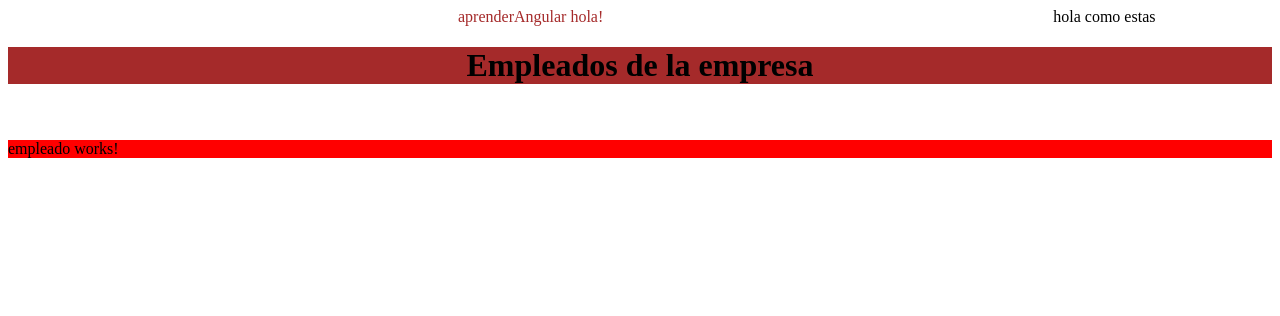
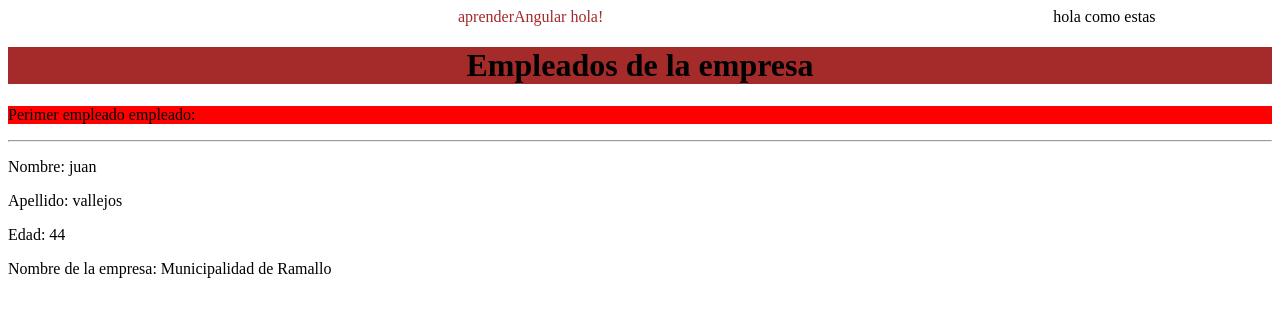
Before and after one commit to Jeremiasvaok/Curso-Angular, an Angular app: page / in a window 1280 px wide. Shown: the top 316 px of the page. Built offline with nearby package versions, Linux system fonts and the light colour scheme.

Commit message:
aprender

```diff
--- a/src/app/Components/empleado/empleado.component.html
+++ b/src/app/Components/empleado/empleado.component.html
@@ -1 +1,9 @@
-<p style="background-color: red;">empleado works!</p>
+
+<div>
+<p style="background-color: red;">Perimer empleado empleado:</p>
+<hr>
+ <p>Nombre: {{nombre}}</p>
+ <p>Apellido: {{apellido}}</p>
+ <p>Edad: {{edad}}</p>
+ <p>Nombre de la empresa: {{empresa}}</p>
+</div>
--- a/src/app/Components/empleado/empleado.component.ts
+++ b/src/app/Components/empleado/empleado.component.ts
@@ -7,5 +7,12 @@ import { Component } from '@angular/core';
 })
 
 export class EmpleadoComponent {
- saludo = 'hola'
+ nombre = 'juan';
+ apellido = 'vallejos';
+ edad = 44;
+ empresa = 'Municipalidad de Ramallo'
+
+//  getEdad(){
+//   return this.edad;
+//  }
 }
--- a/src/app/Components/empleados/empleados.component.html
+++ b/src/app/Components/empleados/empleados.component.html
@@ -1,3 +1,5 @@
 
 
 <h1 style="text-align: center; background-color: brown;">Empleados de la empresa</h1>
+
+<app-empleado></app-empleado>
--- a/src/app/app.component.html
+++ b/src/app/app.component.html
@@ -6,5 +6,3 @@
 
     <br/>
     <app-empleados></app-empleados>
-    <br/>
-   <app-empleado></app-empleado>
```
